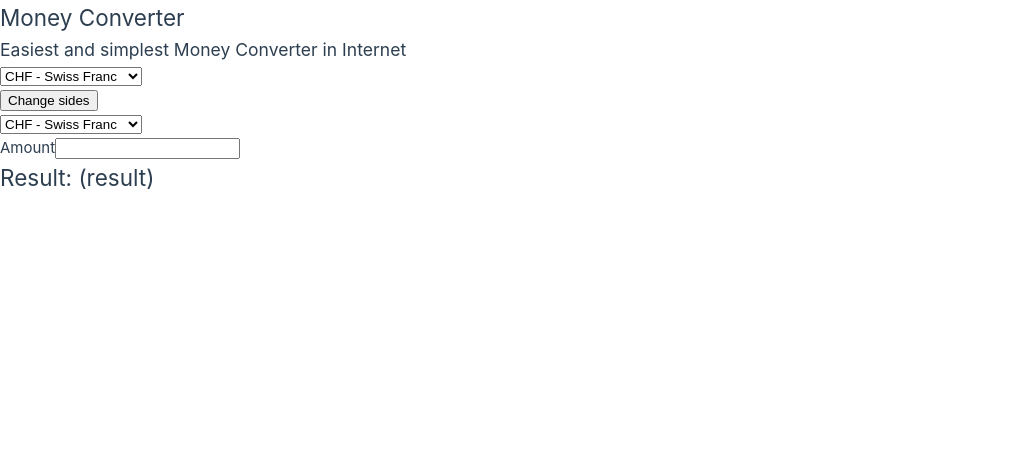
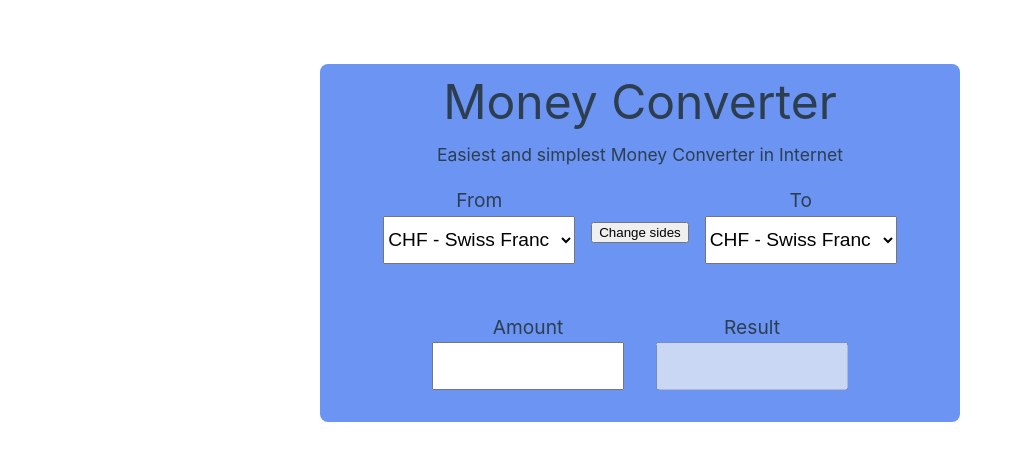
Before and after one commit to arditvezaj/VueCurrencyConverter, a Vue app: page / in a window 1280 px wide. Shown: the top 460 px of the page, without its empty margins (0-1023 px from the left). Built offline with nearby package versions, Linux system fonts and the light colour scheme.

Commit message:
made it stylish

```diff
--- a/src/App.vue
+++ b/src/App.vue
@@ -4,30 +4,79 @@
   <section>
     <h1>Money Converter</h1>
     <h3>Easiest and simplest Money Converter in Internet</h3>
-    <div>
-      <label for="from"></label>
+    <div class="body">
+      <div class="main">
+        <label for="from">From</label>
         <select name="from" id="from">
-        <option value="Franc">CHF - Swiss Franc</option>
-        <option value="Euro">EUR - Euro</option>
-        <option value="Dollar">USD - Dollar</option>
-        <option value="Pound">GBP - British Pound</option>
+          <option value="franc">CHF - Swiss Franc</option>
+          <option value="euro">EUR - Euro</option>
+          <option value="dollar">USD - Dollar</option>
+          <option value="pound">GBP - British Pound</option>
         </select>
       </div>
 
       <button>Change sides</button>
 
-    <div>
+      <div class="main">
+        <label for="to">To</label>
         <select name="to" id="to">
-        <option value="Franc">CHF - Swiss Franc</option>
-        <option value="Euro">EUR - Euro</option>
-        <option value="Dollar">USD - Dollar</option>
-        <option value="Pound">GBP - British Pound</option>
+          <option value="franc">CHF - Swiss Franc</option>
+          <option value="euro">EUR - Euro</option>
+          <option value="dollar">USD - Dollar</option>
+          <option value="pound">GBP - British Pound</option>
         </select>
       </div>
+    </div>
 
+    <div class="body">
+      <div class="main">
         <label for="amount">Amount</label>
         <input type="number" name="amount" />
-
-    <h2>Result: (result)</h2>
+      </div>
+      <div class="main">
+        <label for="result">Result</label>
+        <input type="number" name="result" disabled/>
+      </div>
+    </div>
   </section>
 </template>
+
+<style scoped>
+section {
+  margin: 4rem 25%;
+  display: flex;
+  flex-direction: column;
+  align-items: center;
+  background-color: rgb(108, 148, 242);
+  border-radius: 8px;
+}
+
+h1 {
+  font-size: 3rem;
+}
+
+.body {
+  display: flex;
+  align-items: center;
+}
+
+.main {
+  margin: 1rem;
+  display: flex;
+  flex-direction: column;
+  align-items: center;
+}
+
+select,
+input {
+  margin-bottom: 1rem;
+  width: 12rem;
+  height: 3rem;
+}
+
+select,
+input,
+label {
+  font-size: 1.2rem;
+}
+</style>
```
Lines whose indentation alone changed are shown as unchanged.
